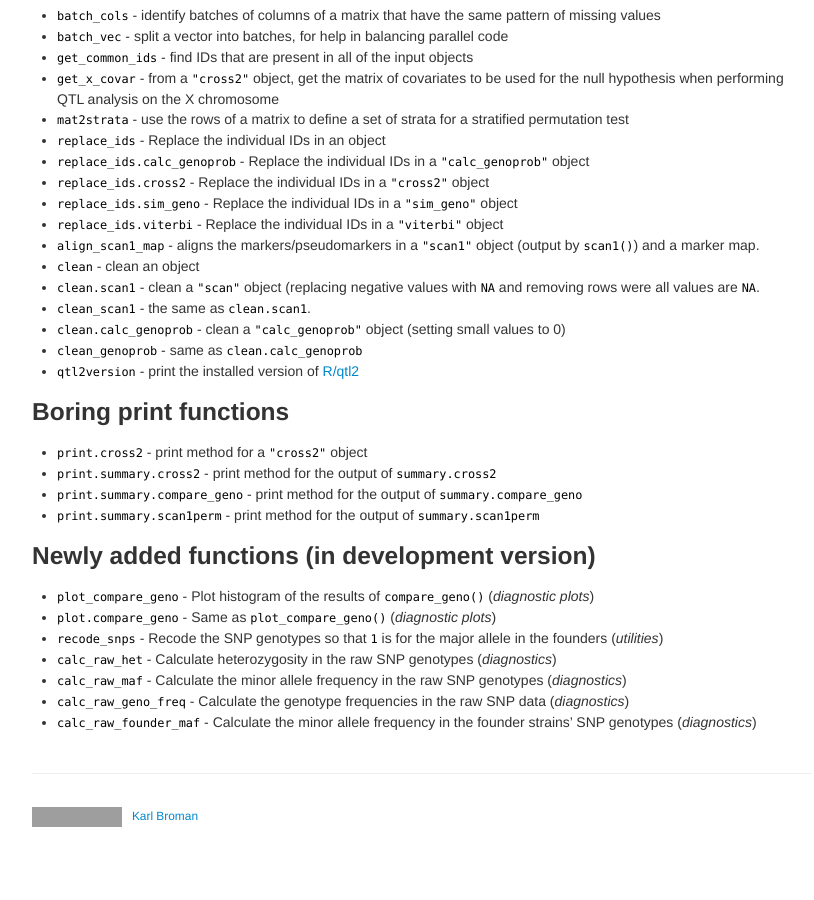
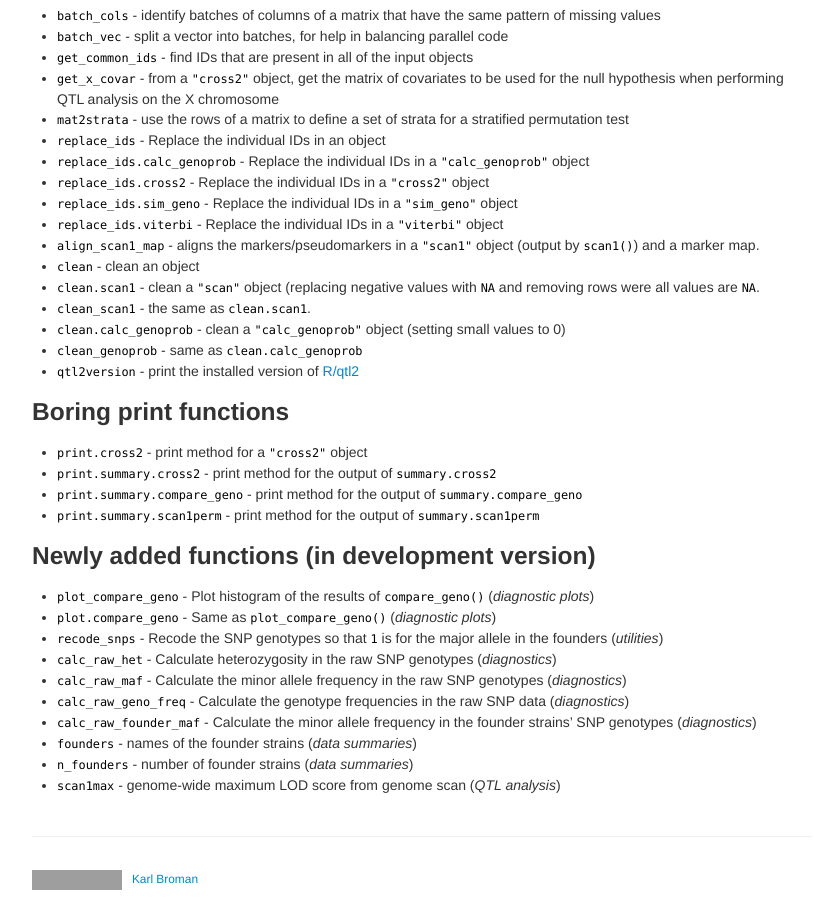
Before and after one commit to rqtl/qtl2, a Jekyll site: the page built from pages/rqtl2_functions.md, in a window 1280 px wide and 900 px high, scrolled down 4146 px. Shown: the whole window, without its empty margins (218-1032 px from the left). Built offline with Jekyll 4.4.1, drawn with Linux system fonts in a browser that asks for light colours; before the commit the page ends 4983 px from its top, so only the background shows below that; grey boxes are pictures that could not be loaded.

Commit message:
pages/rqtl2_functions.md: A few more new functions

```diff
--- a/pages/rqtl2_functions.md
+++ b/pages/rqtl2_functions.md
@@ -323,3 +323,6 @@ description: Annotated/categorized list of functions in R/qtl2
   SNP data (_diagnostics_)
 - `calc_raw_founder_maf` - Calculate the minor allele frequency in the
   founder strains' SNP genotypes (_diagnostics_)
+- `founders` - names of the founder strains (_data summaries_)
+- `n_founders` - number of founder strains (_data summaries_)
+- `scan1max` - genome-wide maximum LOD score from genome scan (_QTL analysis_)
```
